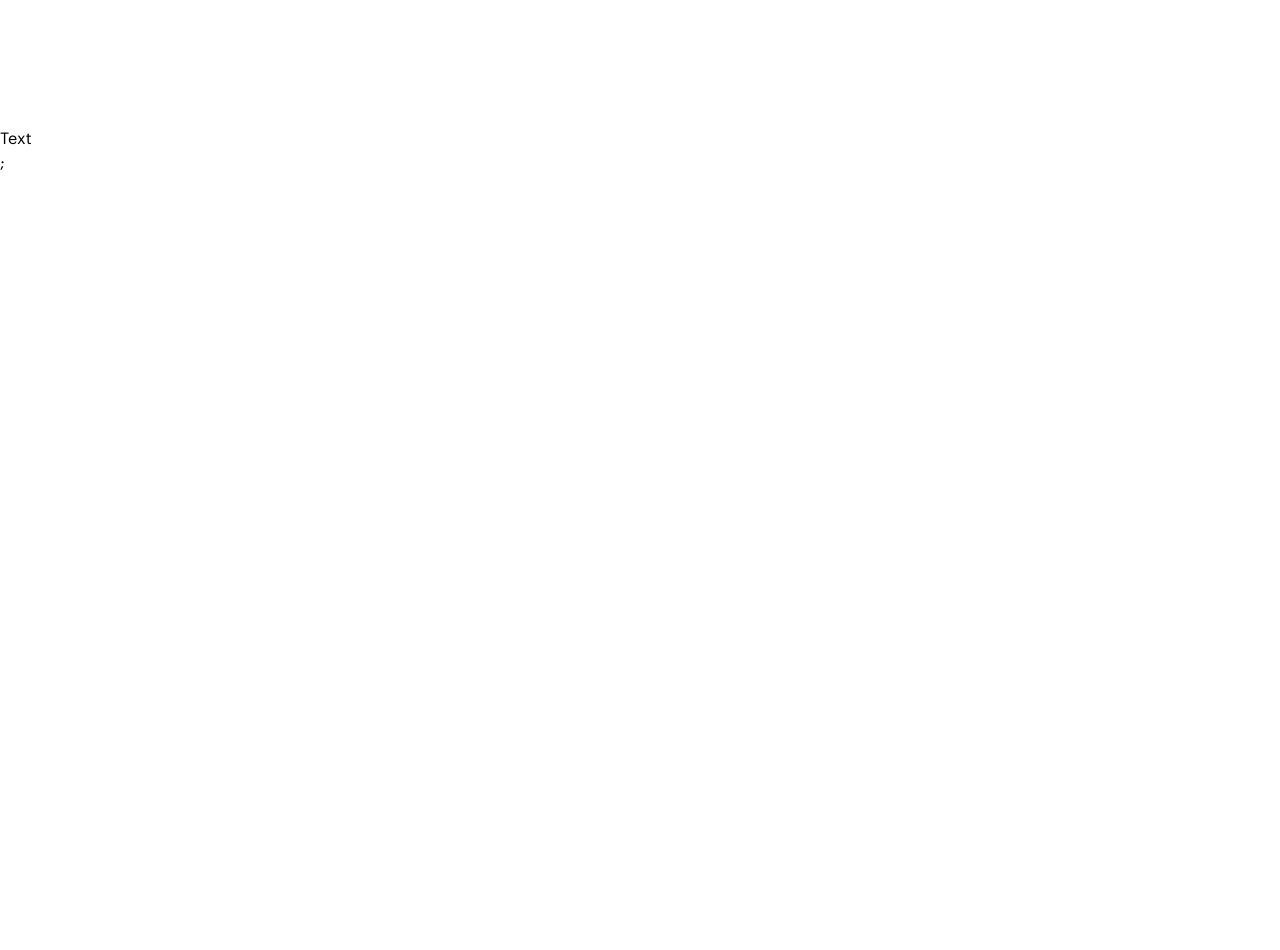
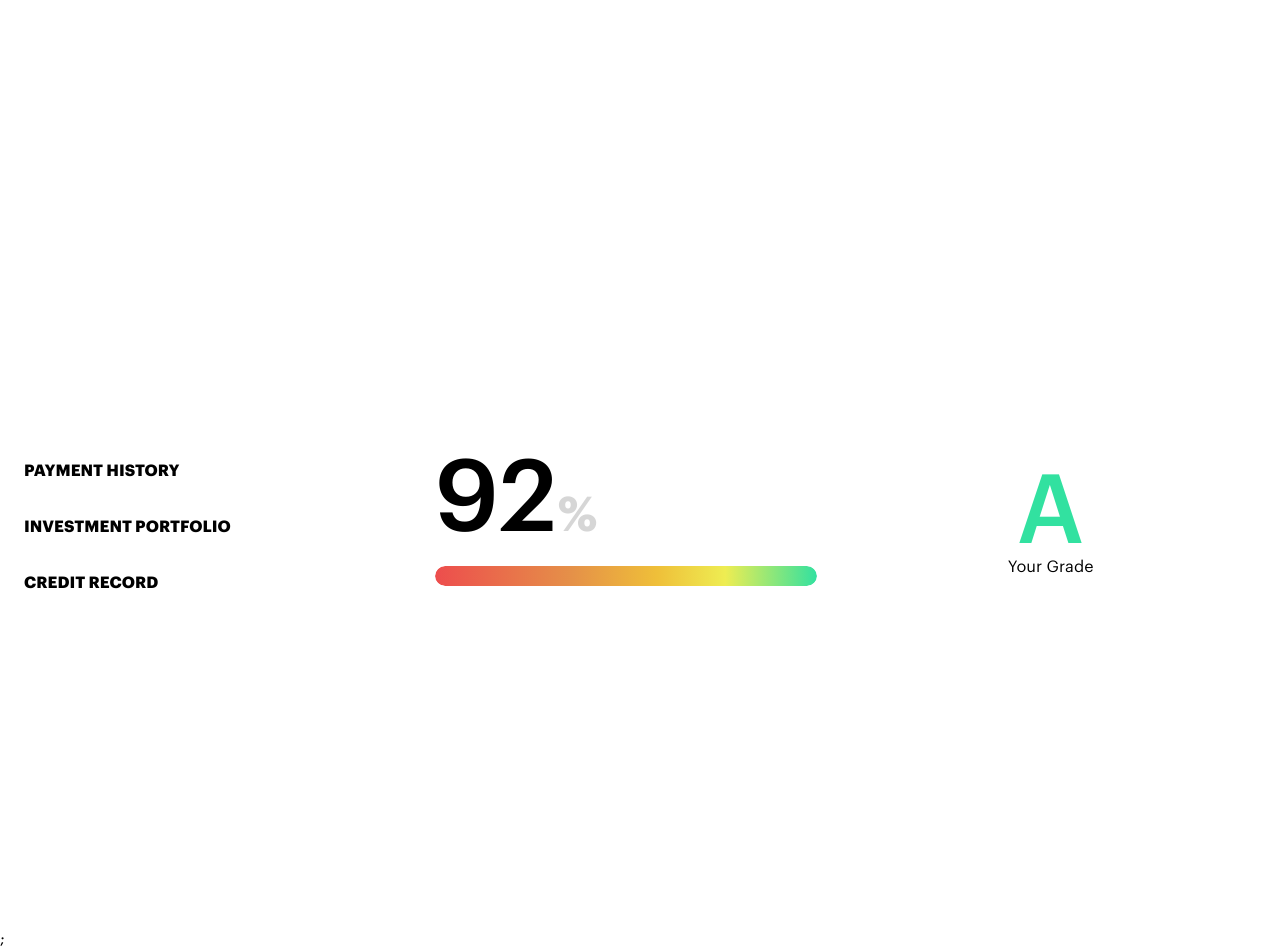
Before and after one commit to quadro-i4g/core-site, a Next.js app: page / in a window 1280 px wide. Shown: the part 680-1630 px from the top of the page. Before the commit the page ends 854 px from the top, so only its background shows below. Built offline with nearby package versions, Linux system fonts and the light colour scheme; a web font is replaced by a local one.

Commit message:
setup slider

```diff
--- /dev/null
+++ b/components/Rating/Slider.tsx
@@ -0,0 +1,19 @@
+import styles from './styles/Slider.module.css';
+
+const Slider = () => {
+  return (
+    <div className={styles.wrapper}>
+      <div className={styles.sliderValue}>
+        <span>92</span>
+      </div>
+      <div className={styles.sliderWrapper}>
+        <div className={styles.sliderInside} />
+        <div className={styles.sliderBarWrap}>
+          <div className={styles.sliderBar} />
+        </div>
+      </div>
+    </div>
+  );
+};
+
+export default Slider;
--- /dev/null
+++ b/components/Rating/index.tsx
@@ -0,0 +1,26 @@
+import Slider from './Slider';
+
+const Rating = () => {
+  return (
+    <div id="rate">
+      <div className="max-w-[1440px] mx-auto flex">
+        <div className="w-1/3">
+          <ul className="uppercase font-bold space-y-8">
+            <li>Payment History</li>
+            <li>Investment Portfolio</li>
+            <li>Credit Record</li>
+          </ul>
+        </div>
+        <div className="w-1/3">
+          <Slider />
+        </div>
+        <div className="text-center w-1/3">
+          <span className="text-8xl text-[#32e1a0] font-medium">A</span>
+          <p>Your Grade</p>
+        </div>
+      </div>
+    </div>
+  );
+};
+
+export default Rating;
--- /dev/null
+++ b/components/Rating/styles/Slider.module.css
@@ -0,0 +1,61 @@
+.wrapper {
+  position: relative;
+}
+
+.wrapper span {
+  font-size: 100px;
+  line-height: 68px;
+  font-weight: 500;
+  margin-bottom: 30px;
+}
+
+.wrapper span::after {
+  content: '%';
+  color: rgba(51, 51, 51, 0.2);
+  font-size: 48px;
+  font-weight: 700;
+}
+
+.sliderValue {
+  margin-bottom: 30px;
+}
+
+.sliderInside {
+  position: absolute;
+  width: 382px;
+  height: 8px;
+  border-radius: 10px;
+  background: rgb(244 245 249);
+  z-index: -1;
+}
+
+.sliderWrapper {
+  display: flex;
+  flex-direction: column;
+  justify-content: center;
+}
+
+.sliderBarWrap {
+  position: absolute;
+  width: 382px;
+  background: transparent;
+  border-radius: 10px;
+  z-index: 1;
+  height: 20px;
+  overflow: hidden;
+}
+
+.sliderBar {
+  width: 382px;
+  height: 20px;
+  border-radius: 10px;
+  z-index: 1;
+  background: linear-gradient(
+    90deg,
+    #ed4d4d,
+    #e59148 36%,
+    #efbf39 58%,
+    #eeed52 76%,
+    #32e1a0
+  );
+}
--- a/pages/index.tsx
+++ b/pages/index.tsx
@@ -4,9 +4,7 @@ import Head from 'next/head';
 import Image from 'next/image';
 import Header from '../components/Header';
 
-import Car from '../assets/car.jpg';
-import House from '../assets/house.jpg';
-import Shop from '../assets/shop.jpg';
+import Rating from '../components/Rating';
 
 const Home: NextPage = () => {
   return (
@@ -35,11 +33,16 @@ const Home: NextPage = () => {
             <p>Dreamers. Futurists. Businesses.</p>
           </div>
 
-          <button className="px-8 bg-primary-green text-white p-3 rounded-md">
+          <a
+            href="#rate"
+            className="px-8 bg-primary-green text-white p-3 rounded-md"
+          >
             Get started
-          </button>
+          </a>
         </div>
-        <p>Text</p>
+        <div className="max-w-[1440px] h-screen m-auto flex flex-col justify-center p-6">
+          <Rating />
+        </div>
       </main>
     </div>
   );
--- a/styles/globals.css
+++ b/styles/globals.css
@@ -37,6 +37,7 @@ body {
   padding: 0;
   margin: 0;
   font-family: 'Graphik', sans-serif;
+  scroll-behavior: smooth;
 }
 
 a {
```
Also changed, not shown: components/App.tsx (deleted).
